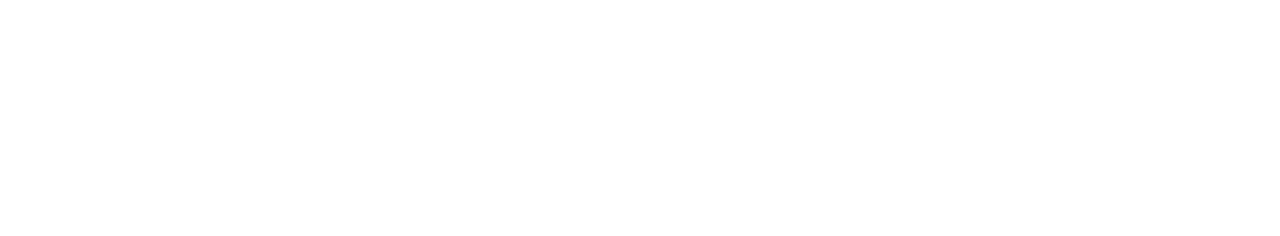
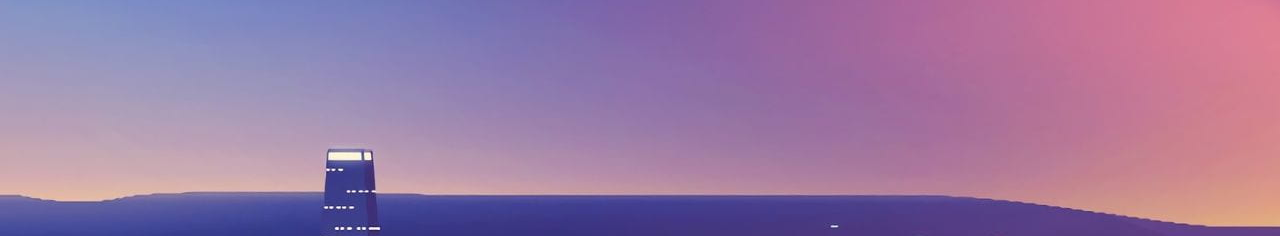
Before and after one commit to YASHAKETAN/CodeAlpha_URL_Shortener, a plain HTML site: page index.html in a window 1280 px wide. Shown: the top 236 px of the page. Drawn offline with Linux system fonts and the light colour scheme.

Commit message:
Update styles.css

```diff
--- a/styles.css
+++ b/styles.css
@@ -13,6 +13,7 @@ body {
     display: grid;
     justify-content: center;
     align-items: center;
+    background: url(/assets/pxfuel.jpg);
     background-position: 0 ;
 }
 
```
